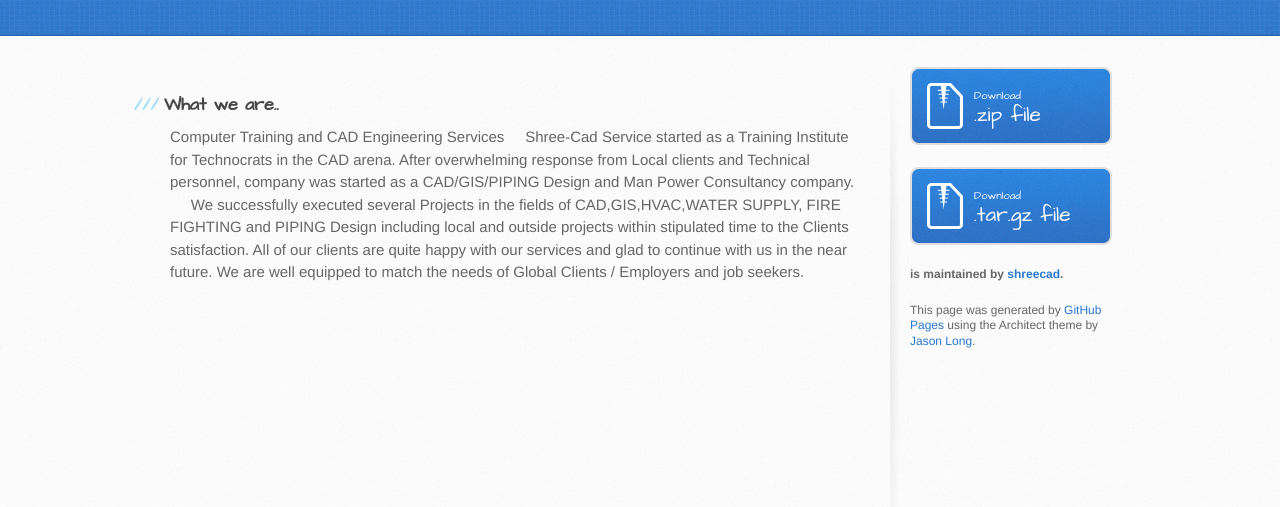
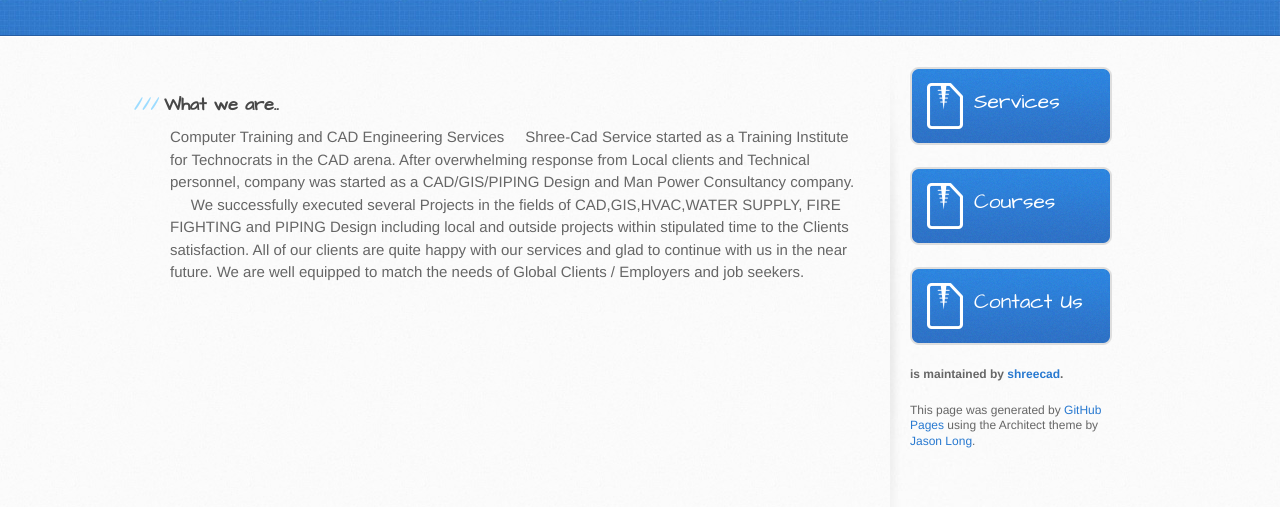
Before and after one commit to shreecad/shreecad, a plain HTML site: page index.html in a window 1280 px wide. Shown: the part 165-672 px from the top of the page. Drawn offline with Linux system fonts and the light colour scheme.

Commit message:
Right Link Label Changed

```diff
--- a/index.html
+++ b/index.html
@@ -36,12 +36,13 @@
 
         <aside id="sidebar">
           <a href="https://github.com/shreecad/shreecad/zipball/master" class="button">
-            <small>Download</small>
-            .zip file
+            Services
           </a>
           <a href="https://github.com/shreecad/shreecad/tarball/master" class="button">
-            <small>Download</small>
-            .tar.gz file
+            Courses
+          </a>
+          <a href="https://github.com/shreecad/shreecad/tarball/master" class="button">
+            Contact Us
           </a>
 
           <p class="repo-owner"><a href="https://github.com/shreecad/shreecad"></a> is maintained by <a href="https://github.com/shreecad">shreecad</a>.</p>
```
